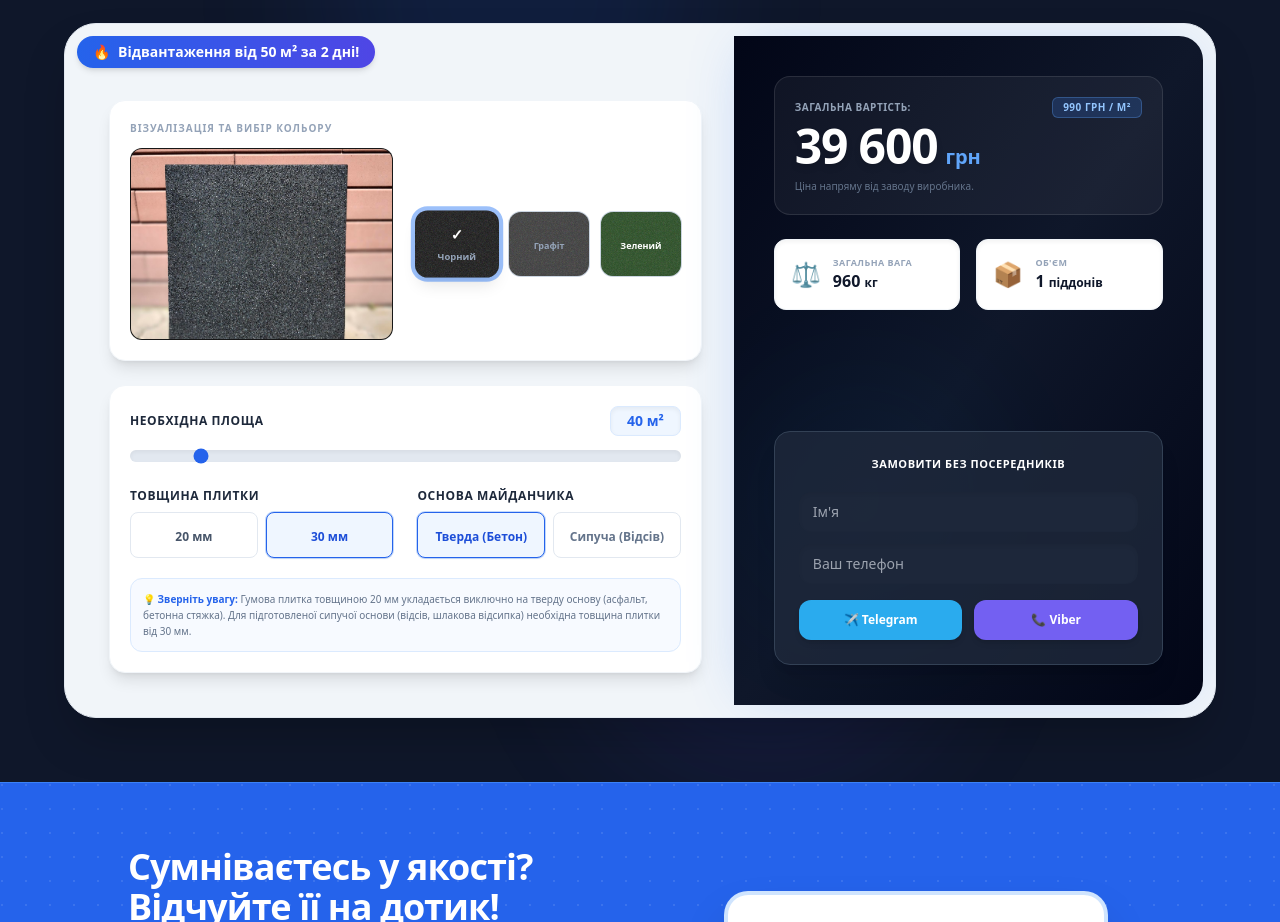
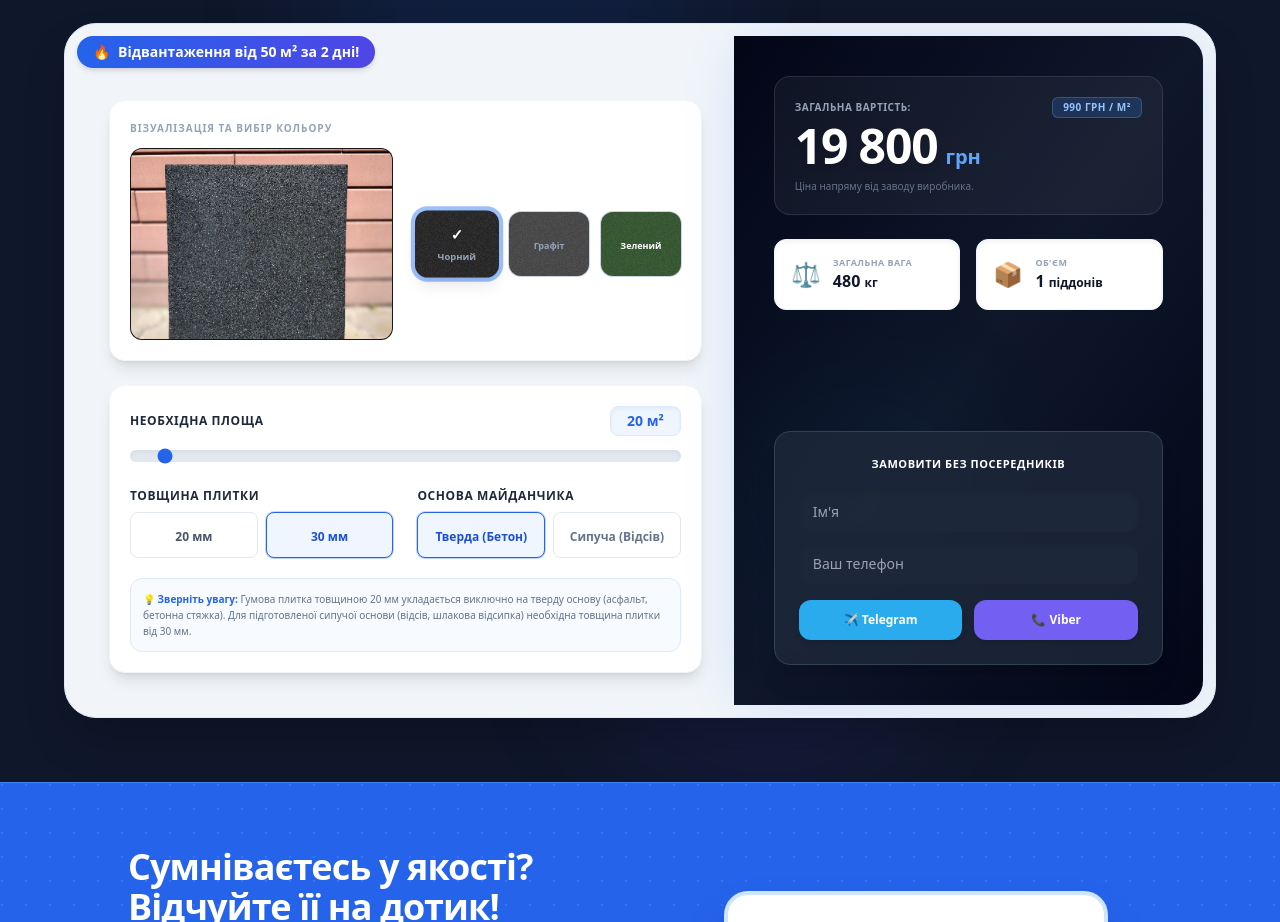
Before and after one commit to alex-calc/euroguma, a React (Vite) app: page / in a window 1280 px wide. Shown: the part 1760-2682 px from the top of the page. Built offline with nearby package versions, Linux system fonts and the light colour scheme.

Commit message:
style: optimize mobile UX and highlight price per sqm

```diff
--- a/src/App.tsx
+++ b/src/App.tsx
@@ -26,7 +26,7 @@ export default function App() {
   const { t, i18n } = useTranslation();
 
   const [path, setPath] = useState<string>(window.location.pathname);
-  const [area, setArea] = useState<number>(40);
+  const [area, setArea] = useState<number>(20);
   const [thickness, setThickness] = useState<number>(2);
   const [selectedColor, setSelectedColor] = useState<string>('black');
   const [baseType, setBaseType] = useState<string>('concrete');
@@ -836,8 +836,10 @@ export default function App() {
                 <span className={`text-blue-600 text-xl font-black transition-transform duration-300 ${openFaq === i ? 'rotate-45' : ''}`}>+</span>
               </button>
               {openFaq === i && (
-                <div className="px-6 pb-6 text-sm text-slate-600 font-medium leading-relaxed border-t border-slate-100 pt-4">
-                  {faq.a}
+                <div className="px-6 pb-6 text-sm text-slate-600 font-medium leading-relaxed border-t border-slate-100 pt-4 space-y-3">
+                  {faq.a.split('\n').map((paragraph, idx) => (
+                    <p key={idx}>{paragraph}</p>
+                  ))}
                 </div>
               )}
             </div>
@@ -886,13 +888,16 @@ export default function App() {
             <span className="text-2xl font-black text-white">{total.toLocaleString('uk-UA')}</span>
             <span className="text-xs text-blue-400 font-bold">{t('calc.uah')}</span>
           </div>
+          <div className="text-[10px] font-medium text-slate-300 mt-0.5">
+            ({pricePerMeter} {t('calc.pricePerMeter')})
+          </div>
         </div>
         <button
           type="button"
           onClick={() => document.getElementById('calculator')?.scrollIntoView({ behavior: 'smooth' })}
           className="bg-blue-600 hover:bg-blue-500 text-white font-black text-sm py-3 px-6 rounded-xl shadow-[0_0_20px_rgba(37,99,235,0.4)] active:scale-95 transition-all border border-blue-500/50"
         >
-          {t('hero.btnCalc')}
+          {t('calc.btnOrderSticky')}
         </button>
       </div>
 
--- a/src/i18n.ts
+++ b/src/i18n.ts
@@ -84,6 +84,7 @@ const resources = {
         volumeLabel: 'Об\'єм',
         pallets: 'піддонів',
         orderDirect: 'Замовити без посередників',
+        btnOrderSticky: 'Оформити',
         namePlaceholder: 'Ім\'я',
         phonePlaceholder: 'Ваш телефон',
       },
@@ -155,10 +156,10 @@ const resources = {
       faq: {
         title: 'Поширені запитання',
         items: [
-          { q: "Як доглядати за гумовим покриттям?", a: "Прибирання на вулиці можливе за допомогою мітел, шлангів для поливу або повітродувок. Взимку рекомендуємо чистити дерев'яними або пластиковими лопатами без гострих країв. У приміщенні можна використовувати пилосос та робити сухе/вологе прибирання." },
-          { q: "Чи безпечна плитка для дітей?", a: "Абсолютно. Плитка має висновок санітарно-епідеміологічної експертизи МОЗ України. Вона екологічна, не виділяє токсичних речовин та має високі амортизаційні властивості, що захищає від травм при падінні (травмобезпека)." },
-          { q: "Який термін служби покриття?", a: "При правильному укладанні та експлуатації термін служби становить не менше 10 років. Плитка стійка до перепадів температур (від -40°C до +50°C), ультрафіолету та високих механічних навантажень." },
-          { q: "Що робити, якщо пошкодилась одна плитка?", a: "Однією з головних переваг модульного гумового покриття є його висока ремонтопридатність. У разі сильного пошкодження вам не потрібно міняти весь майданчик – достатньо легко замінити лише один пошкоджений елемент." }
+          { q: "Як доглядати за гумовим покриттям?", a: "Прибирання на вулиці можливе за допомогою мітел, шлангів для поливу або повітродувок.\nВзимку рекомендуємо чистити дерев'яними або пластиковими лопатами без гострих країв.\nУ приміщенні можна використовувати пилосос та робити сухе/вологе прибирання." },
+          { q: "Чи безпечна плитка для дітей?", a: "Абсолютно. Плитка має висновок санітарно-епідеміологічної експертизи МОЗ України.\nВона екологічна, не виділяє токсичних речовин та має високі амортизаційні властивості, що захищає від травм при падінні (травмобезпека)." },
+          { q: "Який термін служби покриття?", a: "При правильному укладанні та експлуатації термін служби становить не менше 10 років.\nПлитка стійка до перепадів температур (від -40°C до +50°C), ультрафіолету та високих механічних навантажень." },
+          { q: "Що робити, якщо пошкодилась одна плитка?", a: "Однією з головних переваг модульного гумового покриття є його висока ремонтопридатність.\nУ разі сильного пошкодження вам не потрібно міняти весь майданчик – достатньо легко замінити лише один пошкоджений елемент." }
         ]
       },
       footer: {
@@ -288,6 +289,7 @@ const resources = {
         volumeLabel: 'Объем',
         pallets: 'поддонов',
         orderDirect: 'Заказать без посредников',
+        btnOrderSticky: 'Оформить',
         namePlaceholder: 'Имя',
         phonePlaceholder: 'Ваш телефон',
       },
@@ -359,10 +361,10 @@ const resources = {
       faq: {
         title: 'Часто задаваемые вопросы',
         items: [
-          { q: "Как ухаживать за резиновым покрытием?", a: "Уборка на улице возможна с помощью метел, поливочных шлангов или воздуходувок. Зимой рекомендуем чистить деревянными или пластиковыми лопатами без острых краев. В помещении можно использовать пылесос и делать сухую/влажную уборку." },
-          { q: "Безопасна ли плитка для детей?", a: "Абсолютно. Плитка имеет заключение санитарно-эпидемиологической экспертизы МЗ Украины. Она экологична, не выделяет токсичных веществ и обладает высокими амортизирующими свойствами, что защищает от травм при падении (травмобезопасность)." },
-          { q: "Какой срок службы покрытия?", a: "При правильной укладке и эксплуатации срок службы составляет не менее 10 лет. Плитка устойчива к перепадам температур (от -40°C до +50°C), ультрафиолету и высоким механическим нагрузкам." },
-          { q: "Что делать, если повредилась одна плитка?", a: "Одним из главных преимуществ модульного резинового покрытия является его высокая ремонтопригодность. В случае сильного повреждения вам не нужно менять всю площадку – достаточно легко заменить только один поврежденный элемент." }
+          { q: "Как ухаживать за резиновым покрытием?", a: "Уборка на улице возможна с помощью метел, поливочных шлангов или воздуходувок.\nЗимой рекомендуем чистить деревянными или пластиковими лопатами без острых краев.\nВ помещении можно использовать пылесос и делать сухую/влажную уборку." },
+          { q: "Безопасна ли плитка для детей?", a: "Абсолютно. Плитка имеет заключение санитарно-эпидемиологической экспертизы МЗ Украины.\nОна экологична, не выделяет токсичных веществ и обладает высокими амортизирующими свойствами, что защищает от травм при падении (травмобезопасность)." },
+          { q: "Какой срок службы покрытия?", a: "При правильной укладке и эксплуатации срок службы составляет не менее 10 лет.\nПлитка устойчива к перепадам температур (от -40°C до +50°C), ультрафиолету и высоким механическим нагрузкам." },
+          { q: "Что делать, если повредилась одна плитка?", a: "Одним из главных преимуществ модульного резинового покрытия является его высокая ремонтопригодность.\nВ случае сильного повреждения вам не нужно менять всю площадку – достаточно легко заменить только один поврежденный элемент." }
         ]
       },
       footer: {
```
